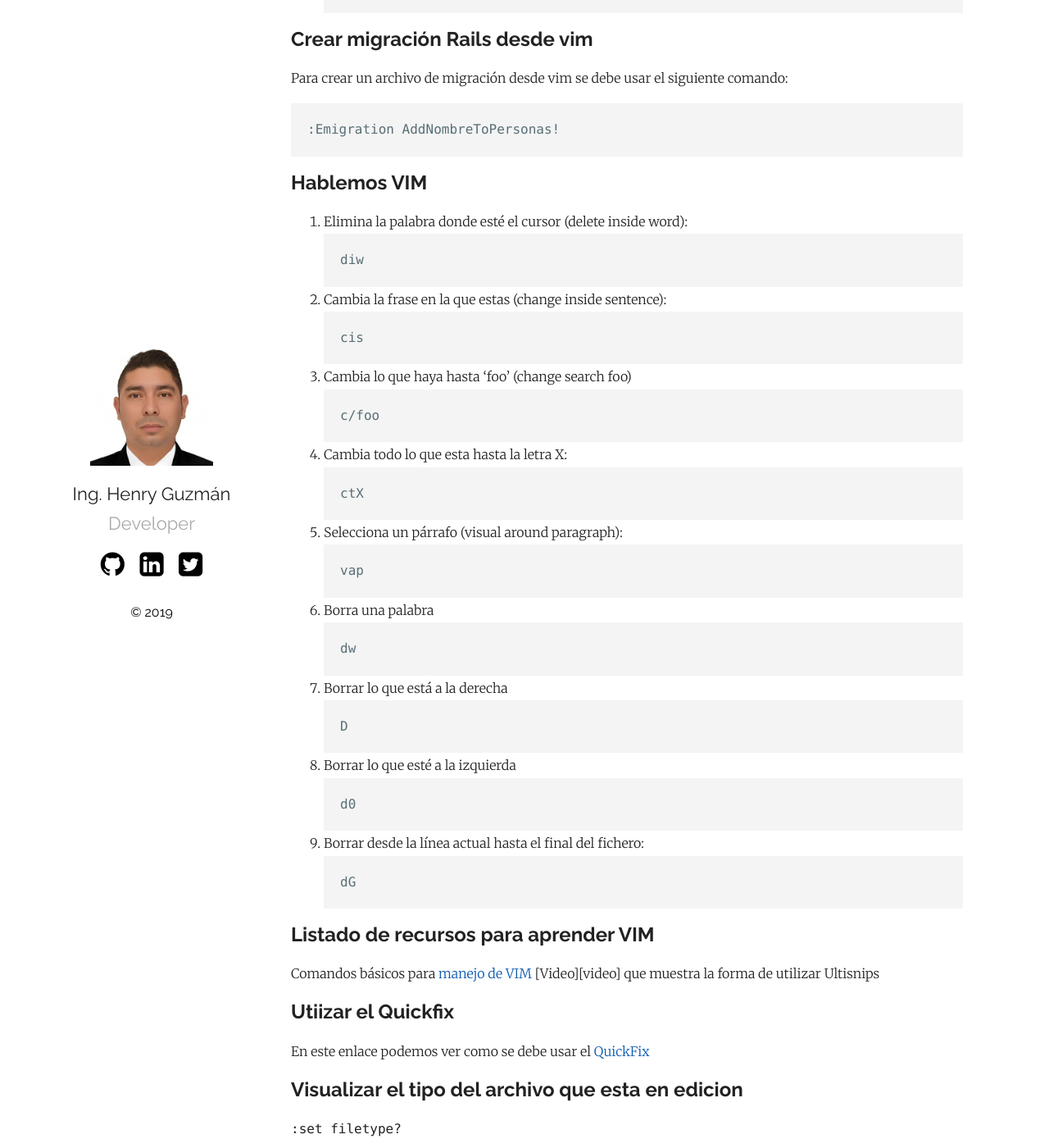
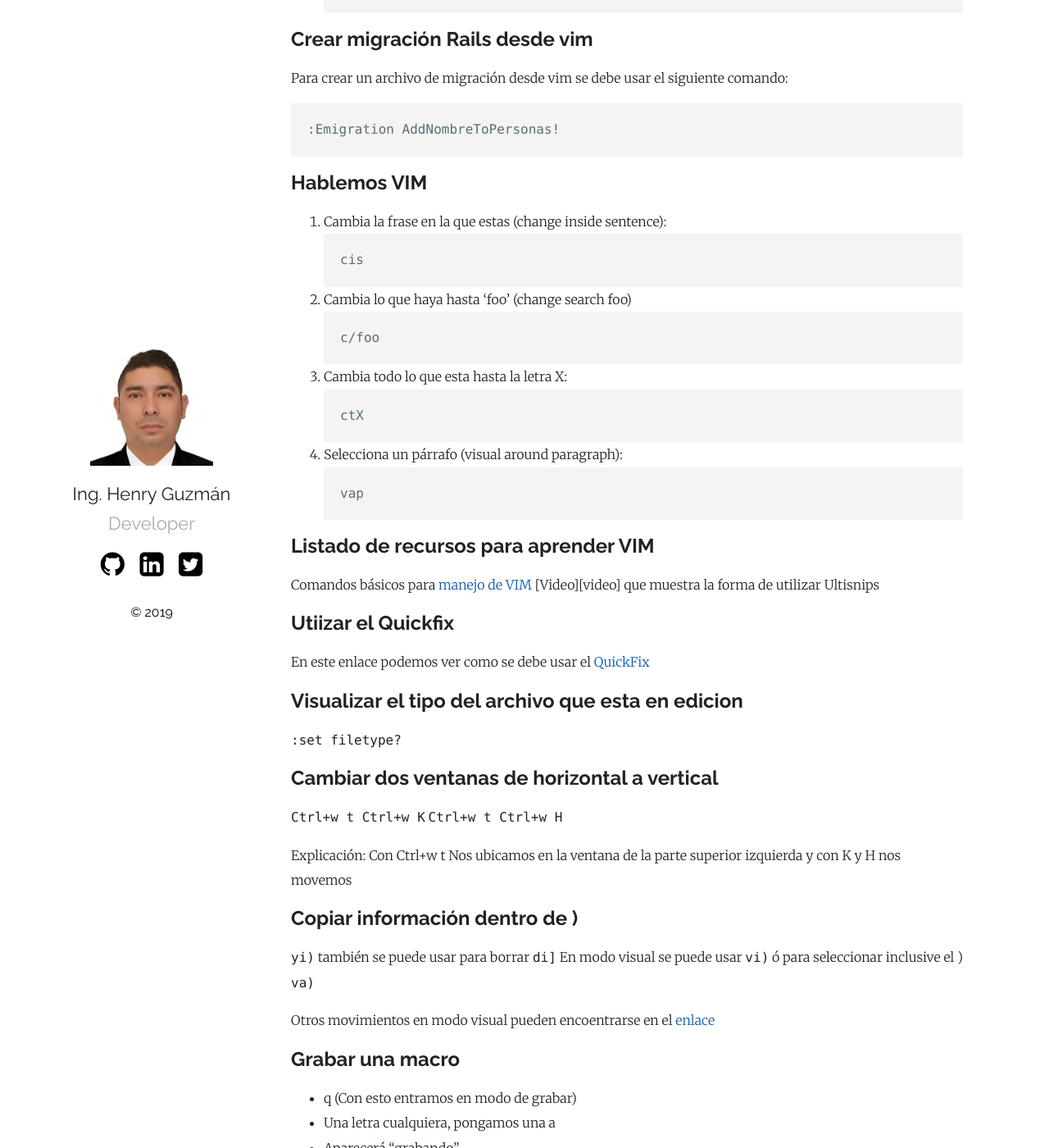
Before and after one commit to hguzman/hguzman.github.io, a Jekyll site: the page built from _posts/2019-11-29-listado-de-comandos-utiles-para-trabajar-en.vim.markdown, in a window 1280 px wide and 1400 px high, scrolled down 1797 px. Shown: the whole window at 82% size. Built offline with Jekyll 4.4.1, drawn with Linux system fonts in a browser that asks for light colours; comment, search, counter and statistics services are not loaded.

Commit message:
Create 2019-11-29-listado-de-comandos-utiles-para-trabajar-en.vim.markdown

````diff
--- a/_posts/2019-11-29-listado-de-comandos-utiles-para-trabajar-en.vim.markdown
+++ b/_posts/2019-11-29-listado-de-comandos-utiles-para-trabajar-en.vim.markdown
@@ -84,10 +84,6 @@ Para crear un archivo de migración desde vim se debe usar el siguiente comando:
 
 ## Hablemos VIM
 
-1. Elimina la palabra donde esté el cursor (delete inside word):
-```shell
-diw
-```
 2. Cambia la frase en la que estas (change inside sentence):
 ```shell
 cis
@@ -103,22 +99,6 @@ ctX
 5. Selecciona un párrafo (visual around paragraph):
 ```shell
 vap
-```
-6. Borra una palabra
-```shell
-dw
-```
-7. Borrar lo que está a la derecha
-```shell
-D
-```
-8. Borrar lo que esté a la izquierda
-```shell
-d0
-```
-9. Borrar desde la línea actual hasta el final del fichero:
-```shell
-dG
 ```
 
 ## Listado de recursos para aprender VIM
````
